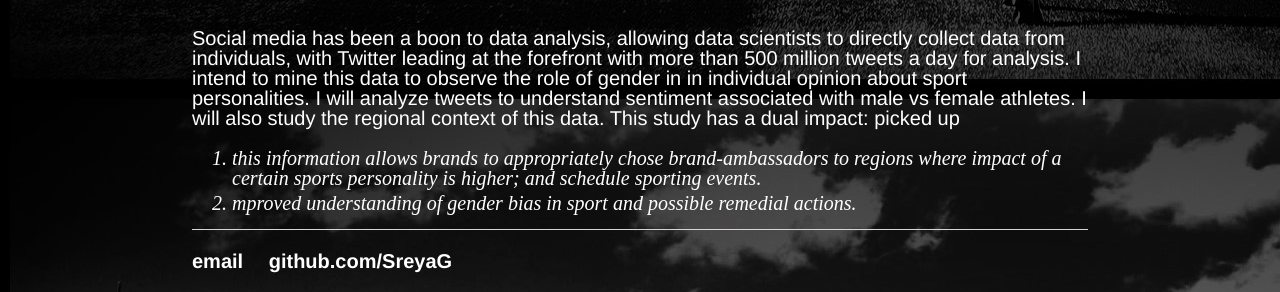
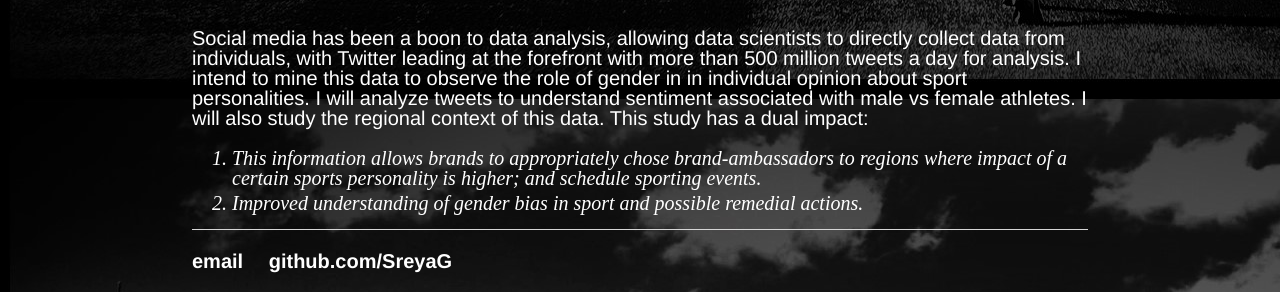
Before and after one commit to SreyaG/SportTweet, a Jekyll site: the page built from index.html, in a window 1280 px wide. Shown: the part 1214-1506 px from the top of the page. Built offline with Jekyll 4.4.1, drawn with Linux system fonts in a browser that asks for light colours.

Commit message:
Update index.html

```diff
--- a/index.html
+++ b/index.html
@@ -11,11 +11,11 @@ title: Twitter Athlete
 		I intend to mine this data to observe the role of gender in in individual opinion about sport personalities.
 		I will analyze tweets to understand sentiment associated with male vs female athletes.
 		I will also study the regional context of this data.
-		This study has a dual impact: picked up</p>
+		This study has a dual impact:</p>
 		<ol>
-		<li> this information allows brands to appropriately chose brand-ambassadors
+		<li> This information allows brands to appropriately chose brand-ambassadors
 		     to regions where impact of a certain sports personality is higher; and schedule sporting events. </li>
-		<li> mproved understanding of gender bias in sport and possible remedial actions.</li>
+		<li> Improved understanding of gender bias in sport and possible remedial actions.</li>
 		</ol>
 
 </div><!-- /.blurb -->
```
